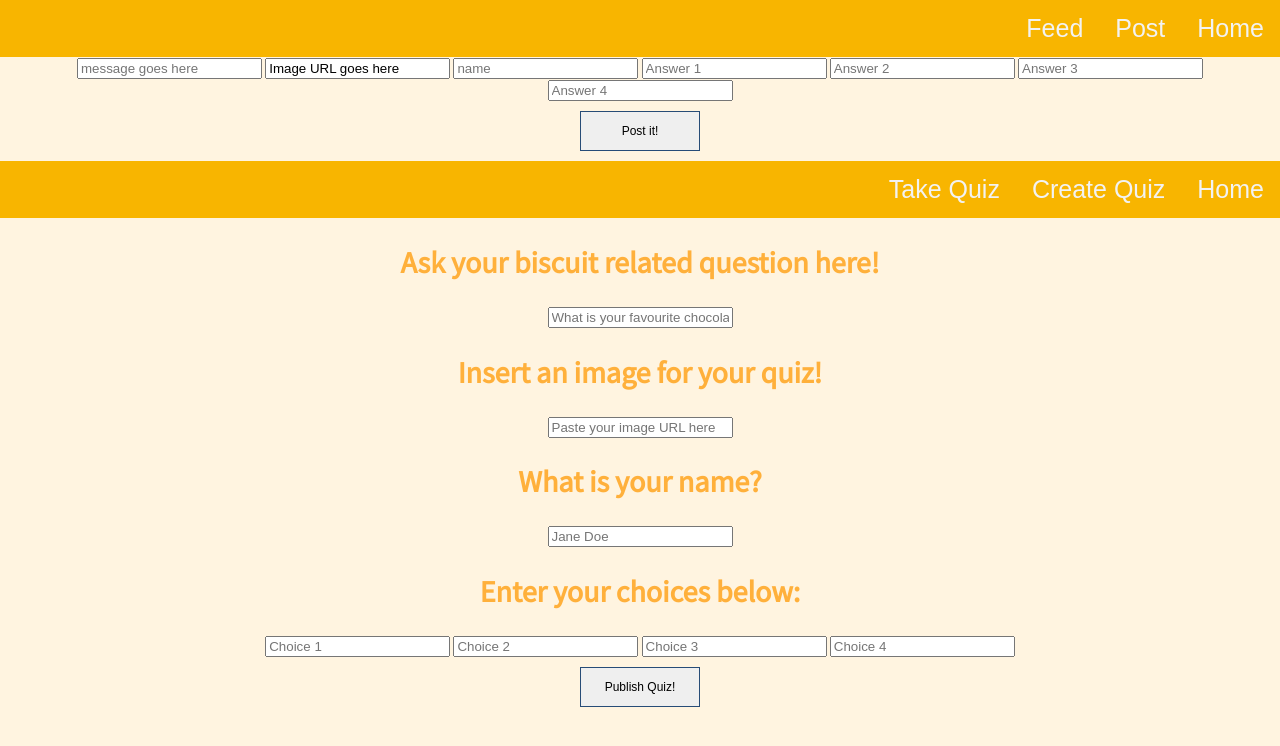
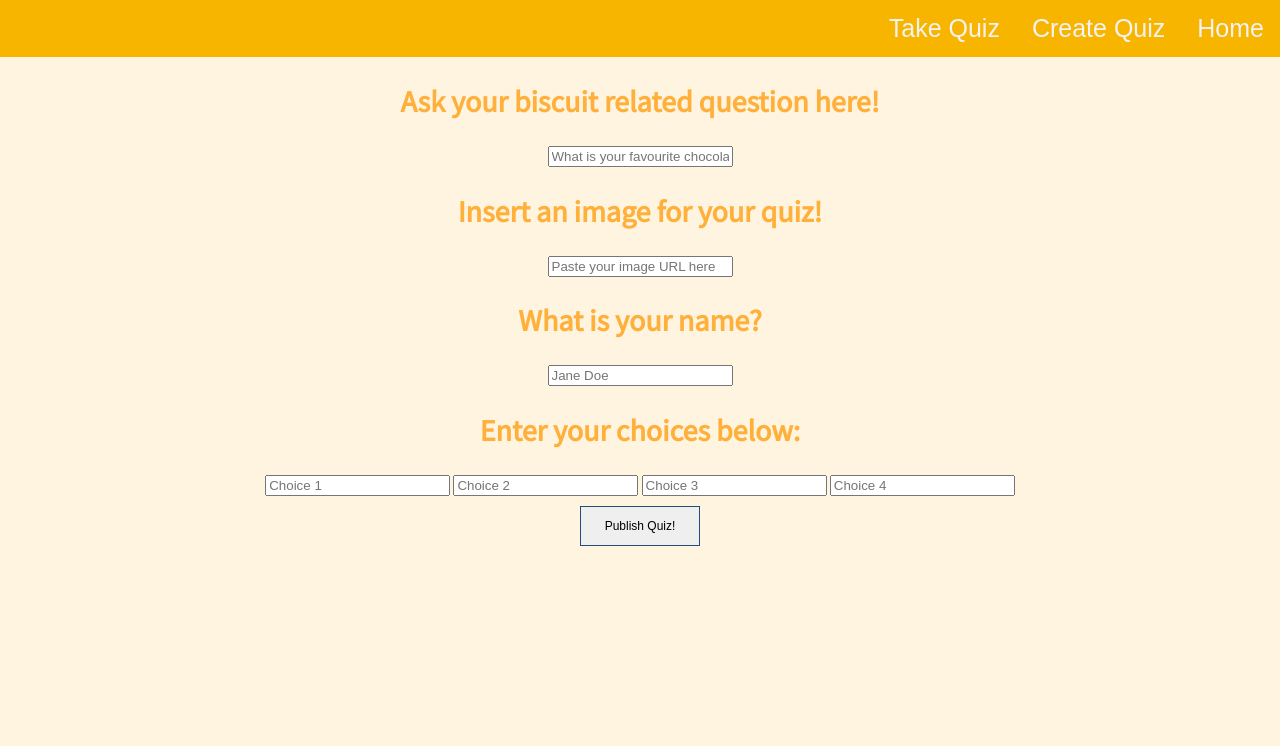
Before and after one commit to girlcodeakl/girlcode2018-term4, a website: page public/post.html in a window 1280 px wide. Drawn offline with Linux system fonts and the light colour scheme.

Commit message:
fix merge problem

```diff
--- a/public/post.html
+++ b/public/post.html
@@ -5,28 +5,6 @@
     <link rel="stylesheet" href="style.css">
     <link href="https://fonts.googleapis.com/css?family=Source+Sans+Pro" rel="stylesheet">
   </head>
-  <body>
-    <div class="topnav">
-     <a href="/index.html">Home</a>
-     <a href="/post.html">Post</a>
-     <a href="/feed.html">Feed</a>
-   </div>
-      <form method="post" action="/posts">
-          <input class="messageInput" type="text" name="message" placeholder="message goes here">
-          <input class="photoInput" type="text" name="photo" value="Image URL goes here">
-          <input class="authorInput" type="text" name="name" placeholder="name">
-          <input class="answer1" type="text" name="answer1" placeholder="Answer 1">
-          <input class="answer2" type="text" name="answer2" placeholder="Answer 2">
-          <input class="answer3" type="text" name="answer3" placeholder="Answer 3">
-          <input class="answer4" type="text" name="answer4" placeholder="Answer 4">
-          <button class="postButton">Post it!</button>
-          <div class="note"></div>
-
-<head>
-  <meta charset='utf-8'>
-  <link rel="stylesheet" href="style.css">
-</head>
-
 <body>
   <div class="topnav">
     <a href="/index.html">Home</a>
```
